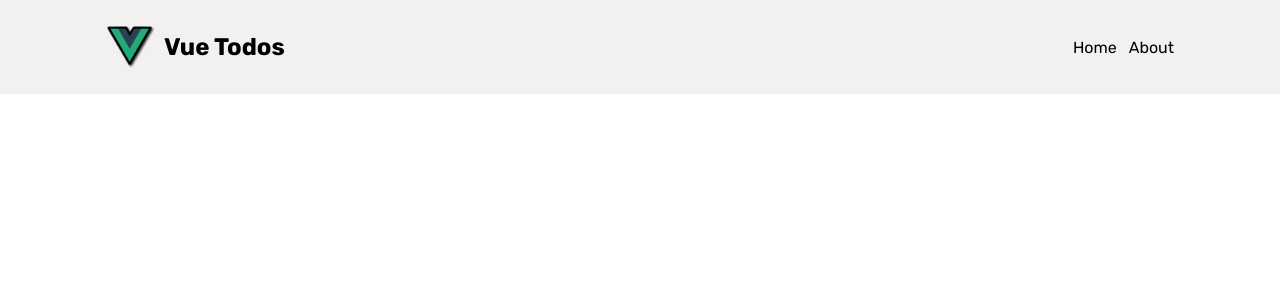
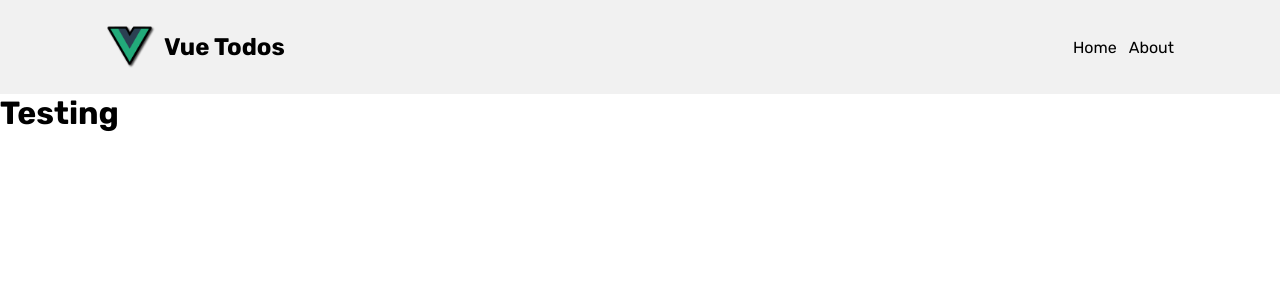
Before and after one commit to Blutopfer/vue-todo, a Vue app: page /testing in a window 1280 px wide. Shown: the top 300 px of the page. Built offline with nearby package versions, Linux system fonts and the light colour scheme.

Commit message:
Last update
update route

```diff
--- a/src/router/index.js
+++ b/src/router/index.js
@@ -1,23 +1,28 @@
-import { createRouter, createWebHistory } from 'vue-router'
-import TodosView from '../views/TodosView.vue'
+import { createRouter, createWebHistory } from "vue-router";
+import TodosView from "../views/TodosView.vue";
 
 const router = createRouter({
   history: createWebHistory(import.meta.env.BASE_URL),
   routes: [
     {
-      path: '/',
-      name: 'home',
-      component: TodosView
+      path: "/",
+      name: "home",
+      component: TodosView,
     },
     {
-      path: '/about',
-      name: 'about',
+      path: "/about",
+      name: "about",
       // route level code-splitting
       // this generates a separate chunk (About.[hash].js) for this route
       // which is lazy-loaded when the route is visited.
-      component: () => import('../views/AboutView.vue')
-    }
-  ]
-})
+      component: () => import("../views/AboutView.vue"),
+    },
+    {
+      path: "/testing",
+      name: "testing",
+      component: () => import("../views/TestingView.vue"),
+    },
+  ],
+});
 
-export default router
+export default router;
--- /dev/null
+++ b/src/views/TestingView.vue
@@ -0,0 +1,11 @@
+
+<script setup>
+
+</script>
+<template>
+    <div>
+        <h1>Testing</h1>
+    </div>
+</template>
+
+<style lang="scss" scoped></style>
```
